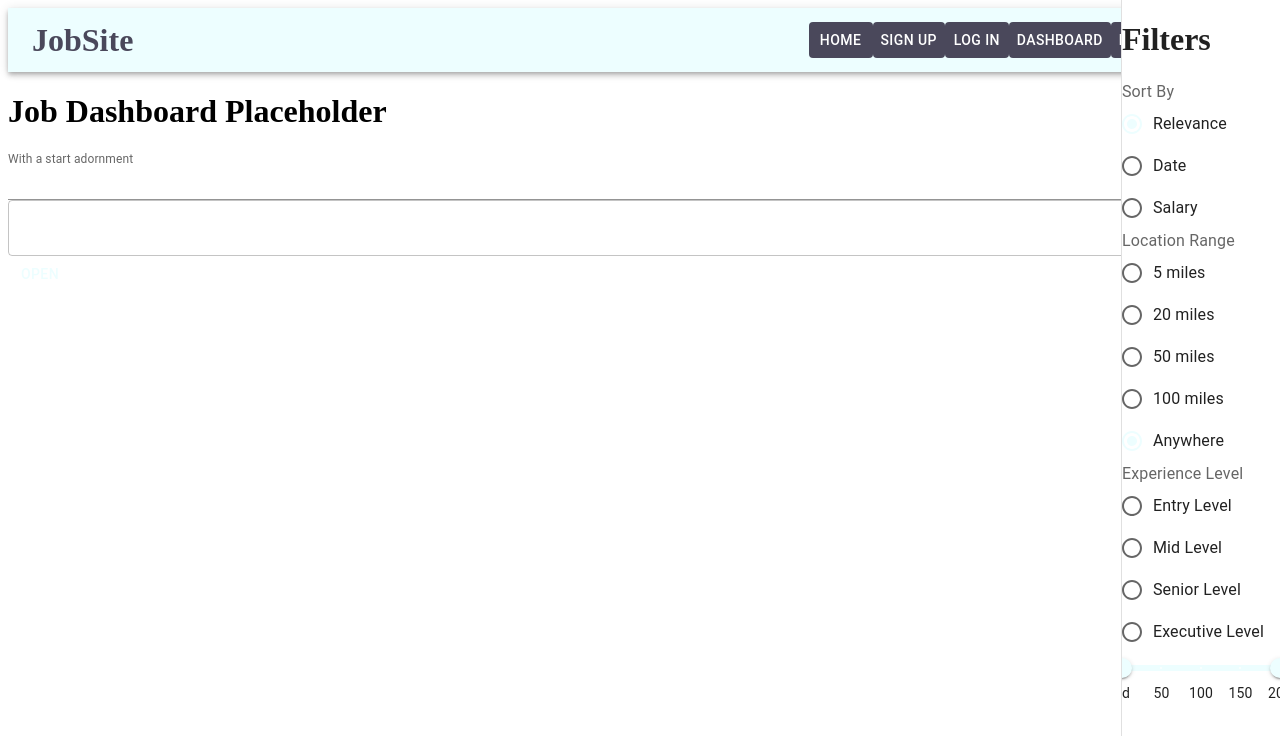
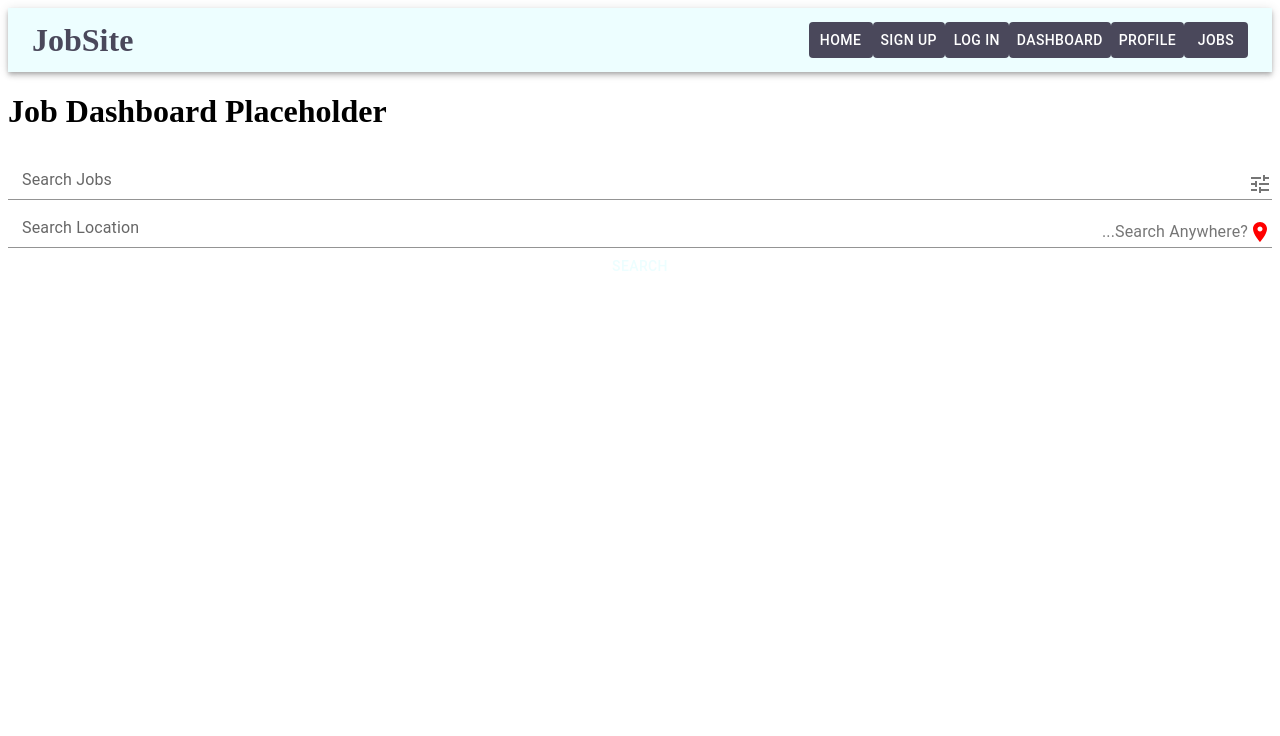
Before and after one commit to PacificDevelopment/JobSite, a React app: page /jobs in a window 1280 px wide. Shown: the top 736 px of the page. Built offline with nearby package versions, Linux system fonts and the light colour scheme.

Commit message:
Defined more state variables and hooks, search logic to come

```diff
--- a/src/app/components/jobs/JobSearch.jsx
+++ b/src/app/components/jobs/JobSearch.jsx
@@ -7,7 +7,7 @@ import JobSearchBars from './JobSearchBars.jsx';
 
 const JobSearch = (props) => {
 
-  const [query, setQuery] = React.useState('');
+  const [query, setQuery] = React.useState({keyword: '', params: {}});
 
   return (
     <JobSearchProvider>
--- a/src/app/components/jobs/JobSearchBars.jsx
+++ b/src/app/components/jobs/JobSearchBars.jsx
@@ -1,40 +1,94 @@
-import React from 'react';
-import { TextField, Box, Stack, FormControl, InputLabel, Input, InputAdornment } from '@mui/material';
+import React, { useContext, useState } from 'react';
+import { TextField, Box, Paper, Stack, FormControl, InputLabel, Input, OutlinedInput, InputAdornment } from '@mui/material';
+import { LocationOn, LocationOff, Tune } from '@mui/icons-material';
+import {JobSearchContext} from './JobSearchContext.jsx';
+
+
+// export const LocationSearchIcon = () => {
+
+//   let [anywhere, setAnywhere] = useState(false);
+//   let icon = anywhere ? <LocationOn sx={{color:'red'}}/> : <LocationOff /> //change color
+
+//   return (
+//     < InputAdornment
+//       position="end"
+//       onClick={() => setAnywhere(!anywhere)}
+//     >
+//       {icon}
+//     </InputAdornment >
+//   )
+// }
+
+// export default LocationSearchIcon;
 
 
 export const LocationSearch = () => {
+  let [anywhere, setAnywhere] = useState(false);
+  let [color, setColor] = useState('red')
+  let label = anywhere ? 'Anywhere' : 'Search Location' //change color
+
+  const LocationSearchIcon = () => {
+
+    let icon = anywhere ? <LocationOff /> : ['...Search Anywhere?', <LocationOn sx={{ color: 'red' }} />] //change color
+
+    return (
+      < InputAdornment
+        position="end"
+        onClick={() => setAnywhere(!anywhere)}
+      >
+        {icon}
+      </InputAdornment >
+    )
+  }
 
   return (
 
-    <FormControl variant="standard">
-        <InputLabel htmlFor="input-with-icon-adornment">
-          With a start adornment
-        </InputLabel>
-        <Input
-          id="input-with-icon-adornment"
-          startAdornment={
-            <InputAdornment position="start">
-
-            </InputAdornment>
-          }
-        />
-        </FormControl>
+    <FormControl variant="outlined" disabled={anywhere ? true : false}>
+      <InputLabel htmlFor="location">{label}</InputLabel>
+      <Input
+        id="location"
+        onFocus={() => setAnywhere(false)}
+        endAdornment={[<LocationSearchIcon />]}
+      />
+    </FormControl>
   )
 }
 
 
 export const KeywordSearch = () => {
 
+  const LocationSearchIcon = () => {
+
+    let {drawer, setDrawer} = useContext(JobSearchContext)
+
+    return (
+      < InputAdornment
+        position="end"
+        onClick={() => setDrawer(!drawer)}
+      >
+        <Tune />
+      </InputAdornment >
+    )
+  }
+
   return (
-    <TextField />
+    <FormControl >
+      <InputLabel htmlFor="keyword">
+        Search Jobs
+      </InputLabel>
+      <Input
+        id="keyword"
+        endAdornment={<LocationSearchIcon />}
+      />
+    </FormControl>
   )
 }
 
 const JobSearchBars = () => (
-  <Box>
+  <Box variant='presentation'>
     <Stack>
+      <KeywordSearch />
       <LocationSearch />
-      <KeywordSearch />
     </Stack>
   </Box>
 );
--- a/src/app/components/jobs/JobSearchContext.jsx
+++ b/src/app/components/jobs/JobSearchContext.jsx
@@ -12,6 +12,7 @@ const JobSearchProvider = (props) => {
   let [keywords, setKeywords] = useState('');
   let [salary, setSalary] = useState([0, 200]);
   let [drawer, setDrawer] = useState(false);
+  let [query, setQuery] = useState({keywords: keywords, params: {}});
 
   return (
     <JobSearchContext.Provider value={{
@@ -36,3 +37,16 @@ const JobSearchProvider = (props) => {
 }
 
 export default JobSearchProvider;
+/*
+params = {
+  salary: [int, int] //filter results from API server-side,
+  sortBy: '', //default null
+  radius: int,
+  emplymentType: 't' || 'p',
+
+
+
+
+}
+
+*/
--- a/src/app/components/jobs/JobSearchDrawer.jsx
+++ b/src/app/components/jobs/JobSearchDrawer.jsx
@@ -1,22 +1,30 @@
 import React, { useContext } from 'react';
-import { Drawer, Button } from '@mui/material';
+import { Drawer, Button, Box } from '@mui/material';
 import JobSearchParams from './JobSearchParams.jsx';
 import { JobSearchContext } from './JobSearchContext.jsx';
 
 
 const JobSearchDrawer = () => {
-  let { drawer, setDrawer } = useContext(JobSearchContext);
-  const toggleDrawer = (drawer) => setDrawer(!drawer);
+
+  let { drawer, setDrawer, query, setQuery } = useContext(JobSearchContext);
+  let toggleDrawer = () => setDrawer(!drawer);
+  let updateQuery = () => {}
+
   return (
     <>
-      <Button onClick={toggleDrawer}>Open</Button>
+      {/* <Button onClick={toggleDrawer} fullWidth >Search Filters</Button> */}
+      <Button onClick={updateQuery} fullWidth >Search</Button>
         <Drawer
           anchor='right'
-        variant='permanent'
+          variant='temporary'
           open={drawer}
+          onClose={toggleDrawer}
         >
+      <Box role='presentation' sx={{width: 250, m: 2}}>
           <h1>Filters</h1>
           <JobSearchParams />
+          <Button onClick={updateQuery} label='Apply Filters'/>
+      </Box>
         </Drawer>
     </>
   )
--- a/src/app/components/jobs/JobSearchParams.jsx
+++ b/src/app/components/jobs/JobSearchParams.jsx
@@ -1,5 +1,5 @@
 import React from 'react';
-import { Stack } from '@mui/material';
+import { Stack, Button, Container } from '@mui/material';
 import { SortBy, Range, Experience } from './RadioGroups.jsx';
 import SalarySlider from './SalarySlider.jsx';
 
@@ -7,12 +7,15 @@ import SalarySlider from './SalarySlider.jsx';
 const JobSearchParams = () => {
 
   return (
+    <Container>
       <Stack>
         <SortBy />
         <Range />
         <Experience />
         <SalarySlider />
+        <Button onClick={''} label='Apply Filters' />
       </Stack>
+    </Container>
   );
 }
 
--- a/src/app/components/jobs/SalarySlider.jsx
+++ b/src/app/components/jobs/SalarySlider.jsx
@@ -11,7 +11,7 @@ const SalarySlider = () => {
   const marks = [
     {
       value: 0,
-      label: '0d'
+      label: '0'
     },
     {
       value: 50,
@@ -27,8 +27,8 @@ const SalarySlider = () => {
     },
     {
       value: 200,
-      label: '200'
-    },
+      label: '200+'
+    }
   ]
   const formatLabel = (x) => x = '$' + x + (x=== 0 ? '' : 'K') + (x === 200 ? '+' : '')
 
@@ -37,7 +37,7 @@ const SalarySlider = () => {
       onChange={updateSalaryRange}
       min={0}
       max={200}
-      step={5}
+      step={2}
       defaultValue={salary}
       marks={marks}
       valueLabelFormat={formatLabel}
```
Lines whose indentation alone changed are shown as unchanged.
